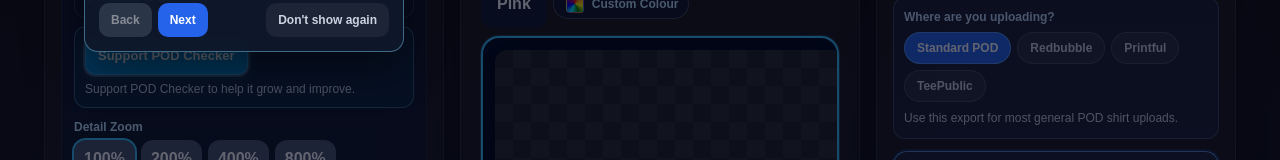
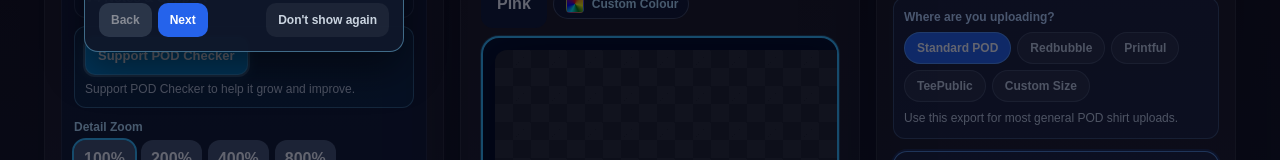
Before and after one commit to noobmacker-creator/pod-design-checker, a Next.js app: page / in a window 1280 px wide. Shown: the part 173-333 px from the top of the page. Built offline with nearby package versions, Linux system fonts and the light colour scheme.

Commit message:
add custom size shortcut

```diff
--- a/app/components/IssueBucketsPanel.tsx
+++ b/app/components/IssueBucketsPanel.tsx
@@ -42,9 +42,9 @@ type IssueBucketsPanelProps = {
   setActivePresetSystem: React.Dispatch<
     React.SetStateAction<'redbubble' | 'printful' | 'teepublic'>
   >;
-  uploadTarget: 'standard' | 'redbubble' | 'printful' | 'teepublic';
+  uploadTarget: 'standard' | 'redbubble' | 'printful' | 'teepublic' | 'custom';
   setUploadTarget: React.Dispatch<
-    React.SetStateAction<'standard' | 'redbubble' | 'printful' | 'teepublic'>
+    React.SetStateAction<'standard' | 'redbubble' | 'printful' | 'teepublic' | 'custom'>
   >;
   handleDownloadApparelPng: () => void;
   handleDownloadRedbubblePng: () => void;
@@ -87,7 +87,7 @@ function getPrintfulPreflight(
   colourProfileStatus: ColourProfileStatus,
   hasTransparency: boolean | null,
   practicalPrintDpi: number,
-  uploadTarget: 'standard' | 'redbubble' | 'printful' | 'teepublic'
+  uploadTarget: 'standard' | 'redbubble' | 'printful' | 'teepublic' | 'custom'
 ): { overall: PrintfulOverallStatus; items: PreflightItem[] } {
   const findCheck = (label: string) => checks?.find((c) => c.label === label);
 
@@ -298,13 +298,14 @@ export default function IssueBucketsPanel({
     letterSpacing: '0.04em',
   };
 
-  type UploadTarget = 'standard' | 'redbubble' | 'printful' | 'teepublic';
+  type UploadTarget = 'standard' | 'redbubble' | 'printful' | 'teepublic' | 'custom';
 
   const uploadTargetOptions: { id: UploadTarget; label: string }[] = [
     { id: 'standard', label: 'Standard POD' },
     { id: 'redbubble', label: 'Redbubble' },
     { id: 'printful', label: 'Printful' },
     { id: 'teepublic', label: 'TeePublic' },
+    { id: 'custom', label: 'Custom Size' },
   ];
 
   const uploadTargetHelper: Record<UploadTarget, string> = {
@@ -312,6 +313,7 @@ export default function IssueBucketsPanel({
     redbubble: 'Use this export when uploading apparel designs to Redbubble.',
     printful: 'Use this export when uploading DTG/DTF apparel designs to Printful.',
     teepublic: 'Use this export for TeePublic all-products upload.',
+    custom: 'Enter a custom width and height for mugs, stickers, posters, and other POD products.',
   };
 
   const baseBoxStyle: React.CSSProperties = {
@@ -663,10 +665,13 @@ export default function IssueBucketsPanel({
       : 'pod-checker-custom-[width]x[height].png';
 
   const renderCustomExportBox = () => (
-    <div key="custom" style={baseBoxStyle}>
+    <div id="custom-size-export" key="custom" style={getBoxStyle('custom')}>
       <div style={{ fontSize: 13, color: '#e2e8f0', fontWeight: 800 }}>
         Custom Product Export
       </div>
+      {uploadTarget === 'custom' && (
+        <div style={recommendedLineStyle}>Recommended for your selected platform</div>
+      )}
       <div style={{ fontSize: 12, color: '#cbd5e1', lineHeight: 1.4 }}>
         Choose a custom PNG size for mugs, stickers, posters, square designs, and other POD products.
       </div>
@@ -773,6 +778,7 @@ export default function IssueBucketsPanel({
     redbubble: renderRedbubbleExportBox,
     printful: renderPrintfulExportBox,
     teepublic: renderTeePublicExportBox,
+    custom: renderCustomExportBox,
   };
 
   const orderedExportTargets: UploadTarget[] = [
@@ -888,7 +894,6 @@ export default function IssueBucketsPanel({
 
       <div style={{ marginBottom: 14, display: 'grid', gap: 12 }} data-tour="download">
         {orderedExportTargets.map((target) => exportBoxRenderers[target]())}
-        {renderCustomExportBox()}
       </div>
 
     </div>
--- a/app/components/ScanResultsPanel.tsx
+++ b/app/components/ScanResultsPanel.tsx
@@ -41,11 +41,12 @@ type ScanResultsPanelProps = {
   targetCanvasW: number;
   targetCanvasH: number;
   onOpenTutorial?: () => void;
-  uploadTarget?: 'standard' | 'redbubble' | 'printful' | 'teepublic';
+  onOpenCustomSize?: () => void;
+  uploadTarget?: 'standard' | 'redbubble' | 'printful' | 'teepublic' | 'custom';
 };
 
 function getPostAutoFixDownloadText(
-  uploadTarget: 'standard' | 'redbubble' | 'printful' | 'teepublic',
+  uploadTarget: 'standard' | 'redbubble' | 'printful' | 'teepublic' | 'custom',
 ): string {
   if (uploadTarget === 'standard') {
     return 'Review the preview, then download the fixed Standard 4200 × 4800 PNG.';
@@ -54,7 +55,7 @@ function getPostAutoFixDownloadText(
 }
 
 function getAutoFixAppliedText(
-  uploadTarget: 'standard' | 'redbubble' | 'printful' | 'teepublic',
+  uploadTarget: 'standard' | 'redbubble' | 'printful' | 'teepublic' | 'custom',
 ): string {
   if (uploadTarget === 'standard') {
     return 'Auto Fix applied.\nReview the preview, then download the fixed Standard 4200 × 4800 PNG.';
@@ -63,7 +64,7 @@ function getAutoFixAppliedText(
 }
 
 function getFixedDownloadButtonText(
-  uploadTarget: 'standard' | 'redbubble' | 'printful' | 'teepublic',
+  uploadTarget: 'standard' | 'redbubble' | 'printful' | 'teepublic' | 'custom',
 ): string {
   if (uploadTarget === 'standard') {
     return 'Download Standard 4200 × 4800 PNG';
@@ -194,6 +195,7 @@ export default function ScanResultsPanel({
   targetCanvasW,
   targetCanvasH,
   onOpenTutorial,
+  onOpenCustomSize,
   uploadTarget = 'standard',
 }: ScanResultsPanelProps) {
   // Auto Fix detection: once Auto Fix has run, the placement/size issues it resolves
@@ -454,11 +456,11 @@ export default function ScanResultsPanel({
             <div style={{ marginTop: 4, color: '#cbd5e1', fontSize: 13 }}>
               Print On Demand Checker
             </div>
+            <div style={{ display: 'flex', flexWrap: 'wrap', gap: 8, marginTop: 8 }}>
               <button
                 type="button"
                 onClick={() => onOpenTutorial?.()}
                 style={{
-                marginTop: 8,
                   padding: '7px 12px',
                   borderRadius: 999,
                   fontSize: 12,
@@ -472,6 +474,24 @@ export default function ScanResultsPanel({
               >
                 Tutorial
               </button>
+              <button
+                type="button"
+                onClick={() => onOpenCustomSize?.()}
+                style={{
+                  padding: '7px 12px',
+                  borderRadius: 999,
+                  fontSize: 12,
+                  fontWeight: 800,
+                  background: 'rgba(37, 99, 235, 0.22)',
+                  color: '#bfdbfe',
+                  border: '1px solid rgba(147, 197, 253, 0.45)',
+                  cursor: 'pointer',
+                  width: 'fit-content',
+                }}
+              >
+                Custom Size
+              </button>
+            </div>
             <details
               style={{
                 marginTop: 8,
--- a/app/page.tsx
+++ b/app/page.tsx
@@ -865,7 +865,9 @@ export default function Page() {
   const [selectedRedbubblePreset, setSelectedRedbubblePreset] = useState<RedbubblePresetId>('apparel');
   const [selectedPrintfulPreset, setSelectedPrintfulPreset] = useState<PrintfulPresetId>('dtg-dtf-apparel');
   const [activePresetSystem, setActivePresetSystem] = useState<'redbubble' | 'printful' | 'teepublic'>('redbubble');
-  const [uploadTarget, setUploadTarget] = useState<'standard' | 'redbubble' | 'printful' | 'teepublic'>('standard');
+  const [uploadTarget, setUploadTarget] = useState<
+    'standard' | 'redbubble' | 'printful' | 'teepublic' | 'custom'
+  >('standard');
 
   const previewCanvasRef = useRef<HTMLCanvasElement | null>(null);
   const analysisCanvasRef = useRef<HTMLCanvasElement | null>(null);
@@ -1912,6 +1914,13 @@ const drawY = SHIRT_PRINT_Y + transform.offsetY * mapY + mockupOffsetY;
     );
   }
 
+  function handleOpenCustomSize() {
+    setUploadTarget('custom');
+    window.setTimeout(() => {
+      document.getElementById('custom-size-export')?.scrollIntoView({ behavior: 'smooth', block: 'nearest' });
+    }, 0);
+  }
+
   return (
     <main
       style={{
@@ -1996,6 +2005,7 @@ gap: 16,
   targetCanvasW={targetCanvasW}
   targetCanvasH={targetCanvasH}
   onOpenTutorial={() => setTutorialOpen(true)}
+  onOpenCustomSize={handleOpenCustomSize}
   uploadTarget={uploadTarget}
 />
 </div>
```
Lines whose indentation alone changed are shown as unchanged.
